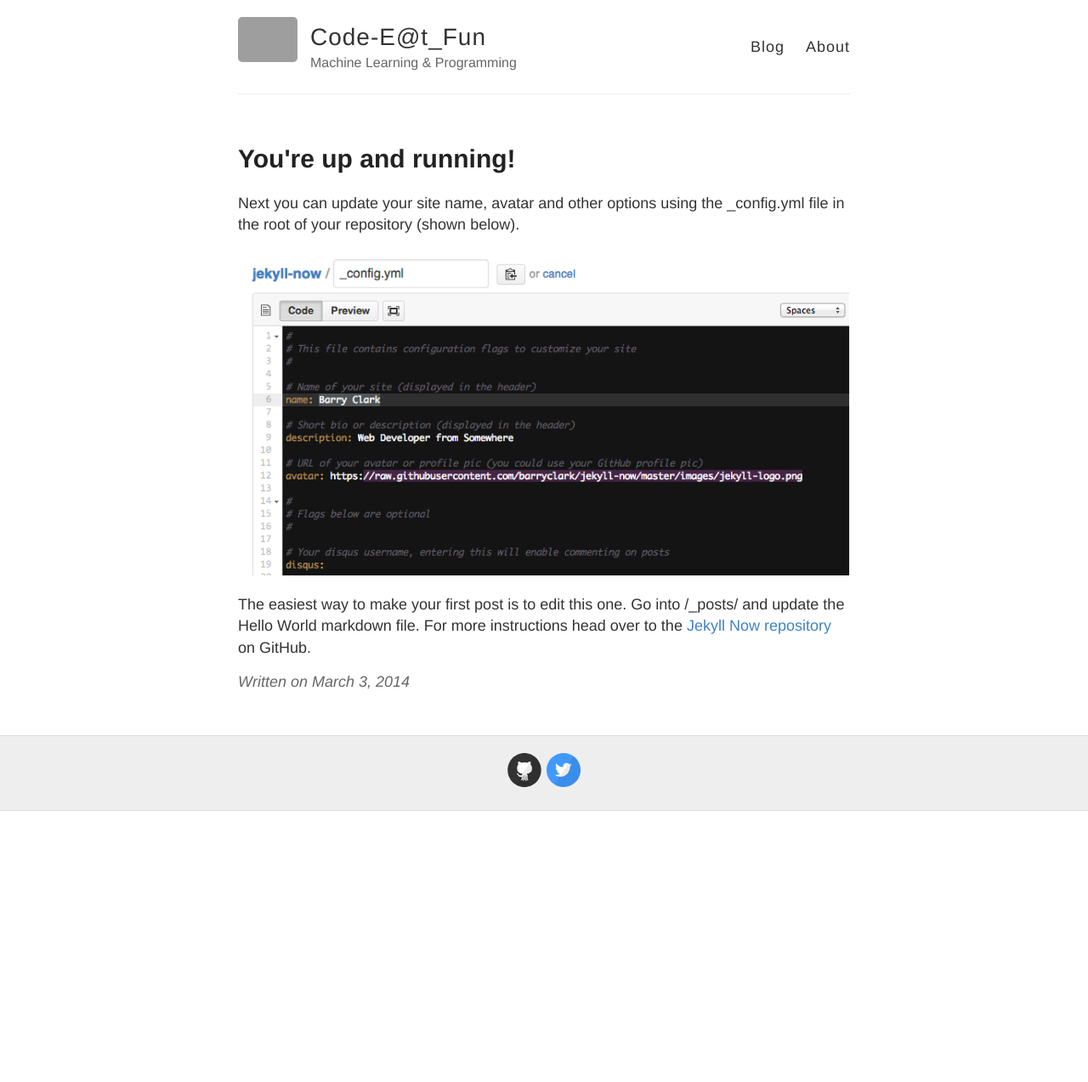
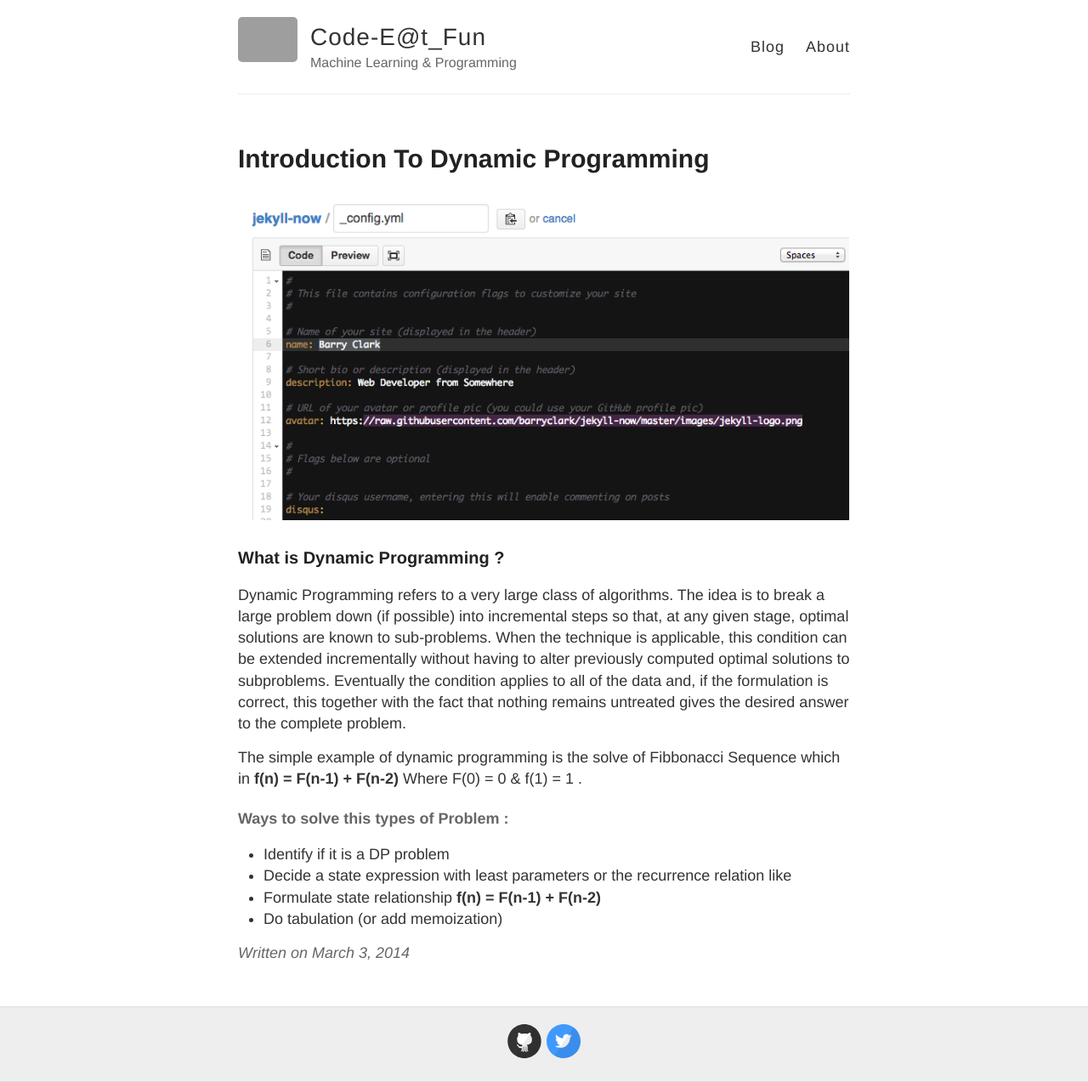
Before and after one commit to asifsadek/asifsadek.github.io, a Jekyll site: the page built from _posts/2014-3-3-Hello-World.md, in a window 1280 px wide. Shown: the whole page at 85% size. Built offline with Jekyll 4.4.1, drawn with Linux system fonts in a browser that asks for light colours; before the commit the page ends 954 px from its top, so only the background shows below that; grey boxes are pictures that could not be loaded.

Commit message:
Update 2014-3-3-Hello-World.md

```diff
--- a/_posts/2014-3-3-Hello-World.md
+++ b/_posts/2014-3-3-Hello-World.md
@@ -1,10 +1,17 @@
 ---
 layout: post
-title: You're up and running!
+title: Introduction To Dynamic Programming
 ---
 
-Next you can update your site name, avatar and other options using the _config.yml file in the root of your repository (shown below).
+![_config.yml]({{ site.baseurl }}/images/config.png)
+### What is Dynamic Programming ?
 
-![_config.yml]({{ site.baseurl }}/images/config.png)
+Dynamic Programming refers to a very large class of algorithms. The idea is to break a large problem down (if possible) into incremental steps so that, at any given stage, optimal solutions are known to sub-problems. When the technique is applicable, this condition can be extended incrementally without having to alter previously computed optimal solutions to subproblems. Eventually the condition applies to all of the data and, if the formulation is correct, this together with the fact that nothing remains untreated gives the desired answer to the complete problem.
 
-The easiest way to make your first post is to edit this one. Go into /_posts/ and update the Hello World markdown file. For more instructions head over to the [Jekyll Now repository](https://github.com/barryclark/jekyll-now) on GitHub.
+The simple example of dynamic programming is the solve of Fibbonacci Sequence which in <b>f(n) = F(n-1) + F(n-2) </b> Where F(0) = 0 & f(1) = 1 .
+
+#### Ways to solve this types of Problem :
+- Identify if it is a DP problem
+- Decide a state expression with least parameters or the recurrence relation like
+- Formulate state relationship <b>f(n) = F(n-1) + F(n-2) </b>
+- Do tabulation (or add memoization)
```
